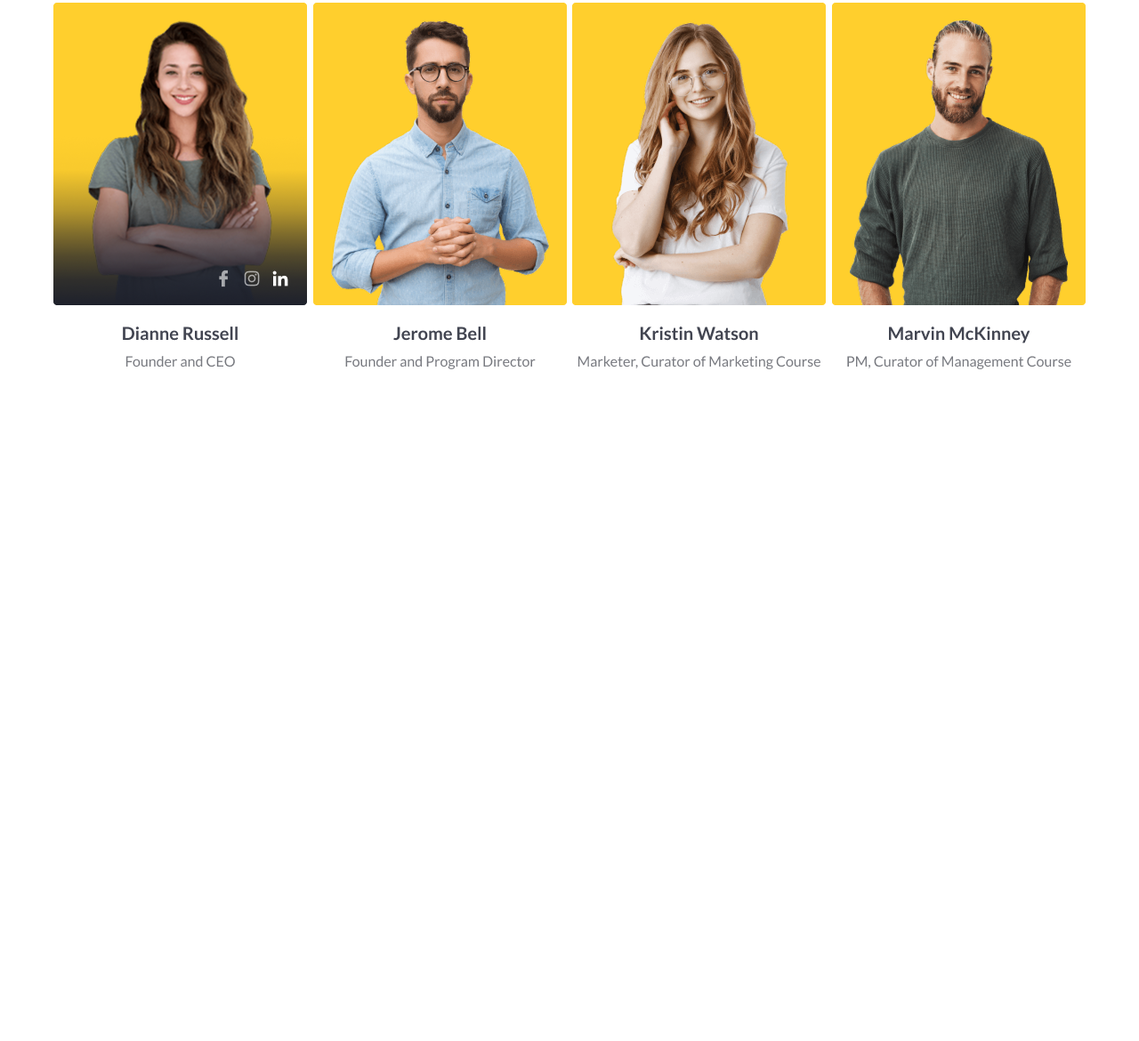
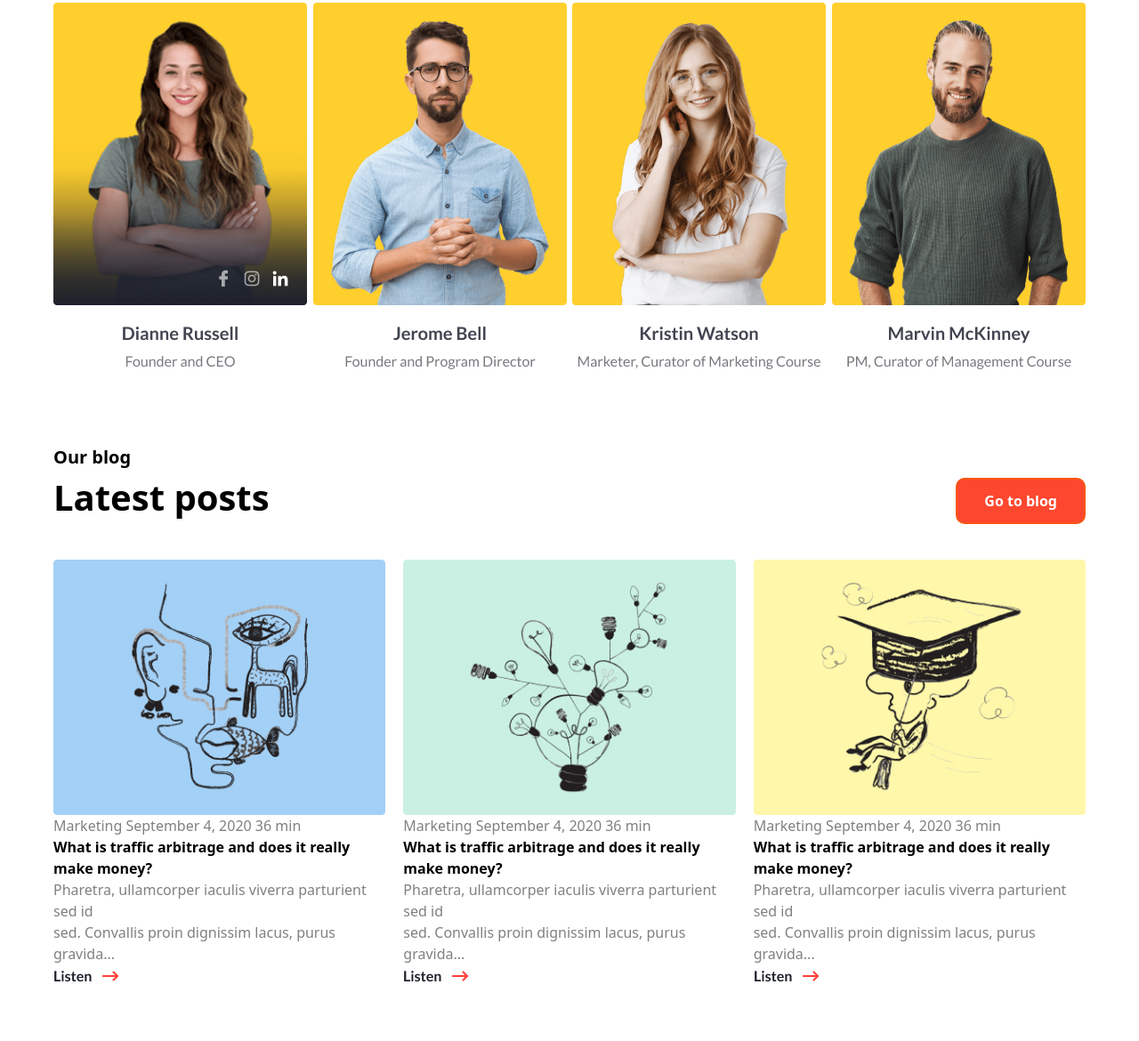
Before and after one commit to axmadsho/6kasa, a website: page src/usmon.html in a window 1280 px wide. Shown: the part 4418-5588 px from the top of the page at 89% size. Before the commit the page ends 4897 px from the top, so only its background shows below. Drawn offline with nearby package versions, Linux system fonts and the light colour scheme; files that its build step writes are made by us from their sources.

Commit message:
the last section of main created by usmon

```diff
--- a/src/usmon.html
+++ b/src/usmon.html
@@ -133,6 +133,43 @@ with Createx Online Courses</h1>
                 <img src="./imaages/g4.png" alt="">
                 </div>
          </section>
+         <section class="max-w-[1200px] m-auto p-[20px]">
+            <div class="flex items-end justify-between">
+                <div>
+               <p class="text-[20px] font-bold ">Our blog</p>
+                <h1 class="lg:text-[40px] text-[30px] font-bold">Latest posts</h1> </div>
+                <button class="border-2 border-[#F95613] bg-[#FD472E] text-white font-bold py-[12px] px-[30px] rounded-[10px] ">Go to blog</button>
+            </div>
+            <aside class="flex lg:flex-row flex-col justify-between items-center gap-[20px] my-[40px]">
+                <article>
+                    <img src="./imaages/image.png" alt="">
+                    <p class="text-[gray]">Marketing
+September 4, 2020
+36 min</p>
+                    <h1 class="font-bold">What is traffic arbitrage and does it really <br> make money?</h1>
+                    <p class="text-[gray]">Pharetra, ullamcorper iaculis viverra parturient sed id <br> sed. Convallis proin dignissim lacus, purus gravida...</p>
+                    <img src="./imaages/listen.png" alt="">
+                </article>
+                <article>
+                    <img src="./imaages/w-2.png" alt="">
+                    <p class="text-[gray]">Marketing
+September 4, 2020
+36 min</p>
+                    <h1 class="font-bold">What is traffic arbitrage and does it really <br> make money?</h1>
+                    <p class="text-[gray]">Pharetra, ullamcorper iaculis viverra parturient sed id <br> sed. Convallis proin dignissim lacus, purus gravida...</p>
+                    <img src="./imaages/listen.png" alt="">
+                </article>
+                <article>
+                    <img src="./imaages/./w-4.png" alt="">
+                    <p class="text-[gray]">Marketing
+September 4, 2020
+36 min</p>
+                    <h1 class="font-bold">What is traffic arbitrage and does it really <br> make money?</h1>
+                    <p class="text-[gray]">Pharetra, ullamcorper iaculis viverra parturient sed id <br> sed. Convallis proin dignissim lacus, purus gravida...</p>
+                    <img src="./imaages/listen.png" alt="">
+                </article>
+            </aside>
+         </section>
     </main>
 </body>
 </html>
```
Also changed, not shown: src/imaages/image.png (added), src/imaages/listen.png (added), src/imaages/w-2.png (added), src/imaages/w-4.png (added).
